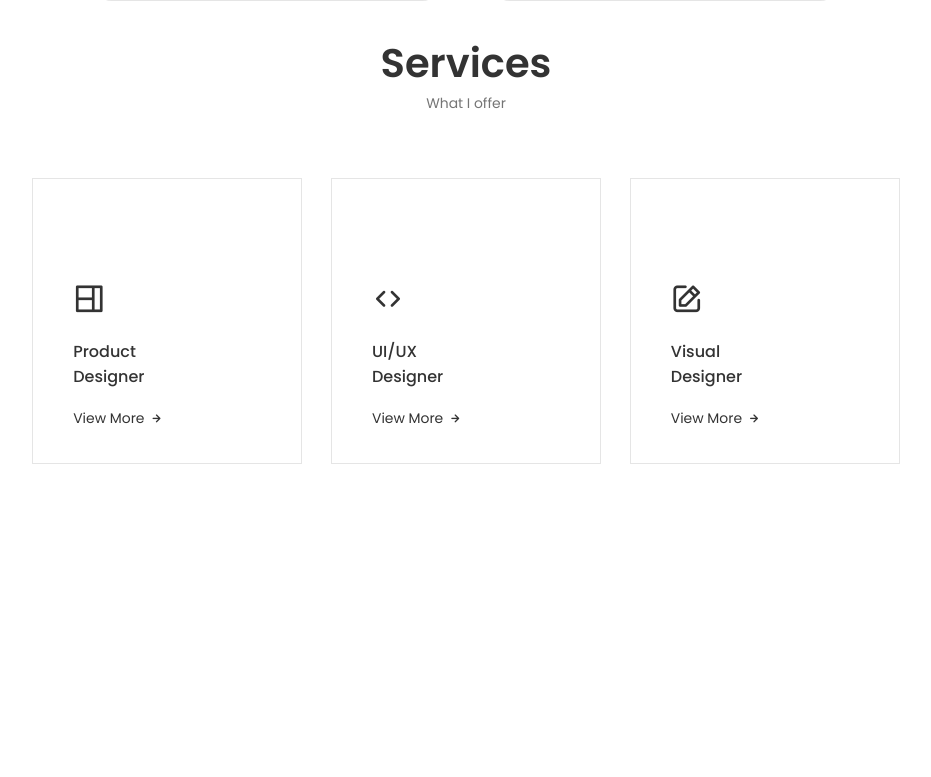
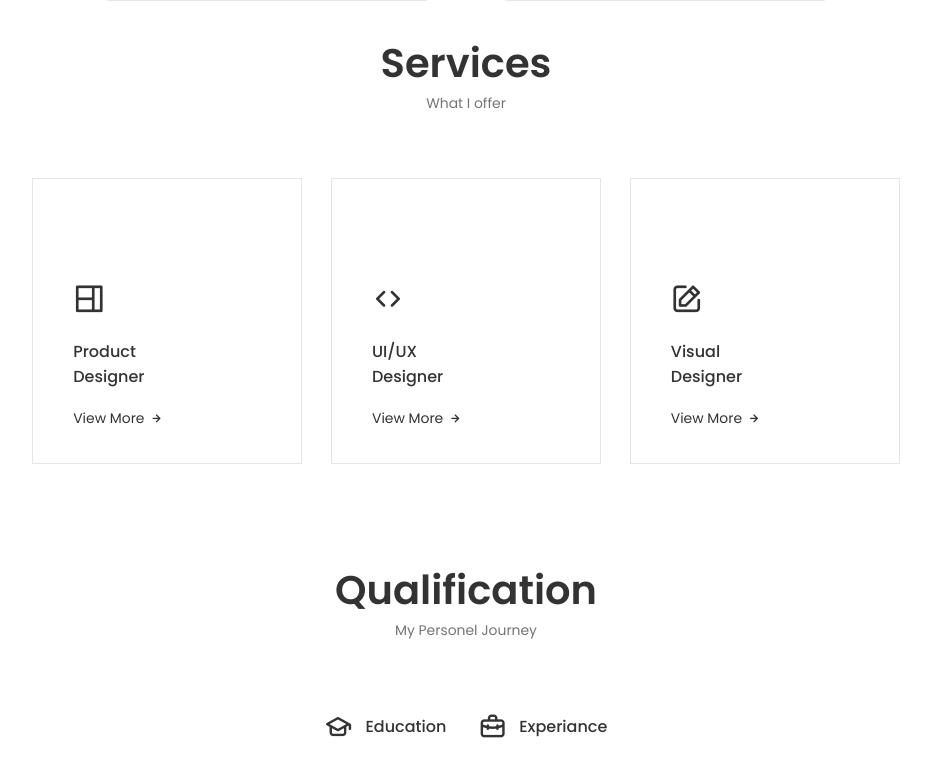
Before and after one commit to Khizar-Alii/Khizar-Portfolio, a React (Vite) app: page / in a window 1280 px wide. Shown: the part 1761-2538 px from the top of the page, without its empty margins (174-1105 px from the left). Before the commit the page ends 2225 px from the top, so only its background shows below. Built offline with nearby package versions, Linux system fonts and the light colour scheme.

Commit message:
Adding Qualification section

```diff
--- a/src/App.jsx
+++ b/src/App.jsx
@@ -2,6 +2,7 @@ import "./App.css";
 import About from "./Components/about/About";
 import Header from "./Components/header/header";
 import Home from "./Components/home/Home";
+import Qualification from "./Components/qualification/Qualification";
 import Services from "./Components/services/Services";
 import Skills from "./Components/skills/Skills";
 
@@ -14,6 +15,7 @@ function App() {
         <About />
         <Skills />
         <Services />
+        <Qualification />
       </main>
     </>
   );
--- /dev/null
+++ b/src/Components/qualification/Qualification.css
@@ -0,0 +1,95 @@
+.qualification__container {
+  max-width: 768px;
+}
+.qualification__tabs {
+  display: flex;
+  justify-content: center;
+  margin-bottom: var(--mb-2);
+}
+.qualification__button {
+  font-size: var(--h3-font-size);
+  font-weight: var(--font-medium);
+  color: var(--title-color);
+  margin: 0 var(--mb-1);
+  cursor: pointer;
+}
+.qualification__button:hover {
+  color: var(--title-color-dark);
+}
+.qualification__icon {
+  font-size: 1.8rem;
+  margin-right: var(--mb-0-25);
+}
+.qualification__active {
+  color: var(--title-color-dark);
+}
+
+.qualification__section {
+  display: grid;
+  grid-template-columns: 0.5fr;
+  justify-content: center;
+}
+.qualification__content {
+  display: none;
+}
+.qualification__content-active {
+  display: block;
+}
+.qualification__data {
+  display: grid;
+  grid-template-columns: 1fr max-content 1fr;
+  column-gap: 1.5rem;
+}
+.qualification__title {
+  font-size: var(--normal-font-size);
+  font-weight: var(--font-medium);
+}
+.qualification__subtitle {
+  display: inline-block;
+  font-size: var(--small-font-size);
+  margin-bottom: var(--mb-1);
+}
+.qualification__calender {
+  font-size: var(--small-font-size);
+}
+.qualification__rounder {
+  display: inline-block;
+  width: 13px;
+  height: 13px;
+  background-color: var(--text-color);
+  border-radius: 50%;
+}
+.qualification__line {
+  display: block;
+  width: 1px;
+  height: 100%;
+  background-color: var(--text-color);
+  transform: translate(6px, -7px);
+}
+@media screen and (max-width: 992px) {
+  .qualification__container {
+    margin-left: auto;
+    margin-right: auto;
+  }
+}
+@media screen and (max-width: 768px) {
+  .qualification__container {
+    margin-left: var(--mb-1-5);
+    margin-right: var(--mb-1-5);
+  }
+}
+@media screen and (max-width: 576px) {
+  .qualification__section {
+    grid-template-columns: initial;
+  }
+  .qualification__button {
+    /* margin: 0 var(--mb-0-75); */
+    margin: 0 0.6rem;
+  }
+}
+
+@media screen and (max-width: 350px) {
+  .qualification__data {
+    gap: 0.5rem;
+  }
+}
--- /dev/null
+++ b/src/Components/qualification/Qualification.jsx
@@ -0,0 +1,174 @@
+import React, { useState } from "react";
+import "./Qualification.css";
+
+const Qualification = () => {
+  const [toggleState, setToggleState] = useState(0);
+  const toggleTab = (index) => {
+    setToggleState(index);
+  };
+  return (
+    <section className="qualification section">
+      <h2 className="section__title">Qualification</h2>
+      <span className="section__subtitle">My Personel Journey</span>
+      <div className="qualification__container container">
+        <div className="qualification__tabs">
+          <div
+            className={
+              toggleState === 1
+                ? "qualification__button  qualification__active button--flex"
+                : "qualification__button   button--flex"
+            }
+            onClick={() => toggleTab(1)}
+          >
+            <i className="uil uil-graduation-cap qualification__icon"></i>
+            Education
+          </div>
+
+          <div
+            className={
+              toggleState === 2
+                ? "qualification__button  qualification__active button--flex"
+                : "qualification__button   button--flex"
+            }
+            onClick={() => toggleTab(2)}
+          >
+            <i className="uil uil-briefcase-alt qualification__icon"></i>
+            Experiance
+          </div>
+        </div>
+        <div className="qualification__section">
+          <div
+            className={
+              toggleState === 1
+                ? "qualification__content qualification__content-active"
+                : "qualification__content"
+            }
+          >
+            <div className="qualification__data">
+              <div>
+                <h3 className="qualification__title">Web Design</h3>
+                <span className="qualification__subtitle">
+                  Hazara University Mansehra
+                </span>
+                <div className="qualification__calender">
+                  <i className="uil uil-calendar-alt"></i> 2023 - Present
+                </div>
+              </div>
+              <div>
+                <span className="qualification__rounder"></span>
+                <span className="qualification__line"></span>
+              </div>
+            </div>
+
+            <div className="qualification__data">
+              <div></div>
+              <div>
+                <span className="qualification__rounder"></span>
+                <span className="qualification__line"></span>
+              </div>
+              <div>
+                <h3 className="qualification__title">Art Director</h3>
+                <span className="qualification__subtitle">
+                  Hazara University Mansehra
+                </span>
+                <div className="qualification__calender">
+                  <i className="uil uil-calendar-alt"></i> 2020 - 2021
+                </div>
+              </div>
+            </div>
+
+            <div className="qualification__data">
+              <div>
+                <h3 className="qualification__title">Web Development</h3>
+                <span className="qualification__subtitle">
+                  Hazara University Mansehra
+                </span>
+                <div className="qualification__calender">
+                  <i className="uil uil-calendar-alt"></i> 2018 - 2020
+                </div>
+              </div>
+              <div>
+                <span className="qualification__rounder"></span>
+                <span className="qualification__line"></span>
+              </div>
+            </div>
+
+            <div className="qualification__data">
+              <div></div>
+              <div>
+                <span className="qualification__rounder"></span>
+                <span className="qualification__line"></span>
+              </div>
+              <div>
+                <h3 className="qualification__title">UX Expert</h3>
+                <span className="qualification__subtitle">
+                  Hazara University Mansehra
+                </span>
+                <div className="qualification__calender">
+                  <i className="uil uil-calendar-alt"></i> 2017 - 2018
+                </div>
+              </div>
+            </div>
+          </div>
+
+          <div
+            className={
+              toggleState === 2
+                ? "qualification__content qualification__content-active"
+                : "qualification__content"
+            }
+          >
+            <div className="qualification__data">
+              <div>
+                <h3 className="qualification__title">Product Designer</h3>
+                <span className="qualification__subtitle">
+                  Microsoft - Spain
+                </span>
+                <div className="qualification__calender">
+                  <i className="uil uil-calendar-alt"></i> 2023 - Present
+                </div>
+              </div>
+              <div>
+                <span className="qualification__rounder"></span>
+                <span className="qualification__line"></span>
+              </div>
+            </div>
+
+            <div className="qualification__data">
+              <div></div>
+              <div>
+                <span className="qualification__rounder"></span>
+                <span className="qualification__line"></span>
+              </div>
+              <div>
+                <h3 className="qualification__title">UX Designer</h3>
+                <span className="qualification__subtitle">
+                  Apple Inc - Spain
+                </span>
+                <div className="qualification__calender">
+                  <i className="uil uil-calendar-alt"></i> 2020 - 2021
+                </div>
+              </div>
+            </div>
+
+            <div className="qualification__data">
+              <div>
+                <h3 className="qualification__title">Web Designer</h3>
+                <span className="qualification__subtitle">Figma - Spain</span>
+                <div className="qualification__calender">
+                  <i className="uil uil-calendar-alt"></i> 2018 - 2020
+                </div>
+              </div>
+              <div>
+                <span className="qualification__rounder"></span>
+                <span className="qualification__line"></span>
+              </div>
+            </div>
+          </div>
+        </div>
+      </div>
+    </section>
+  );
+};
+
+export default Qualification;
```
